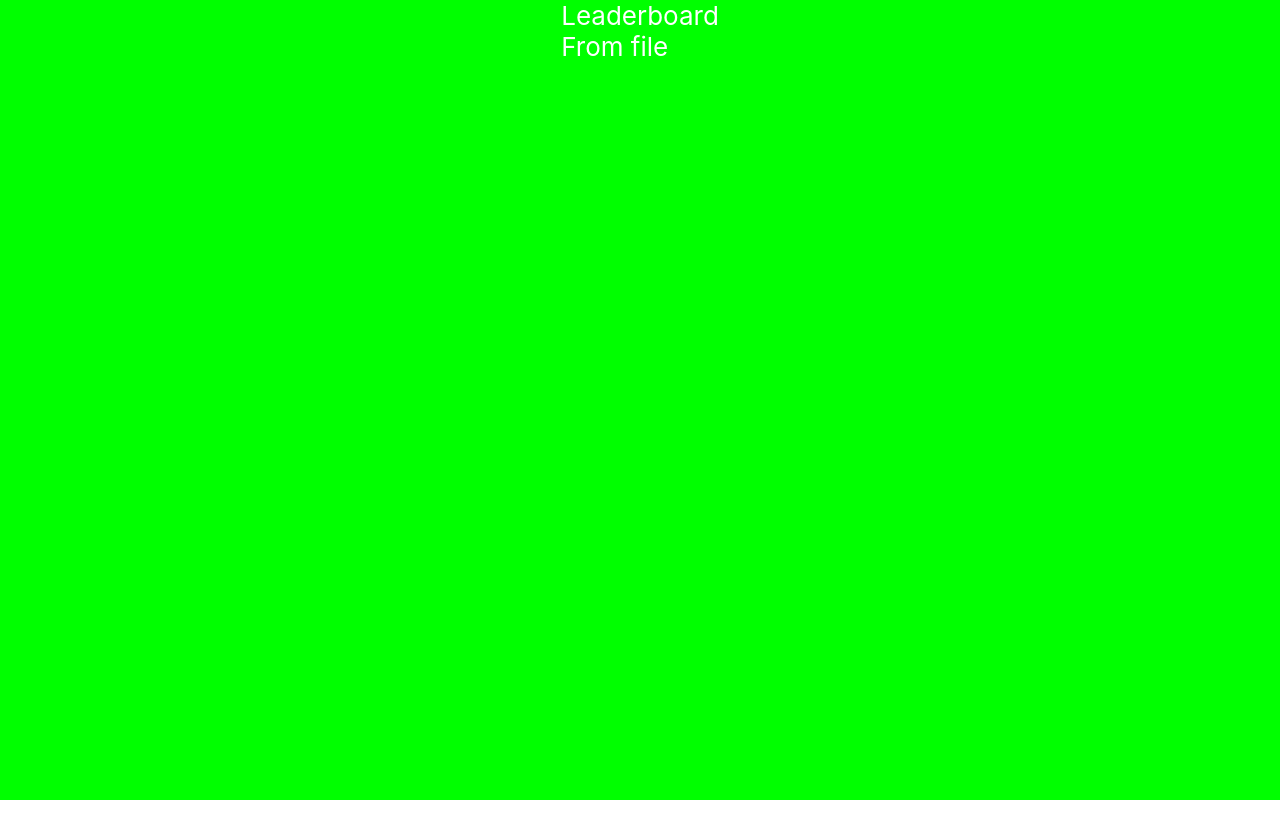
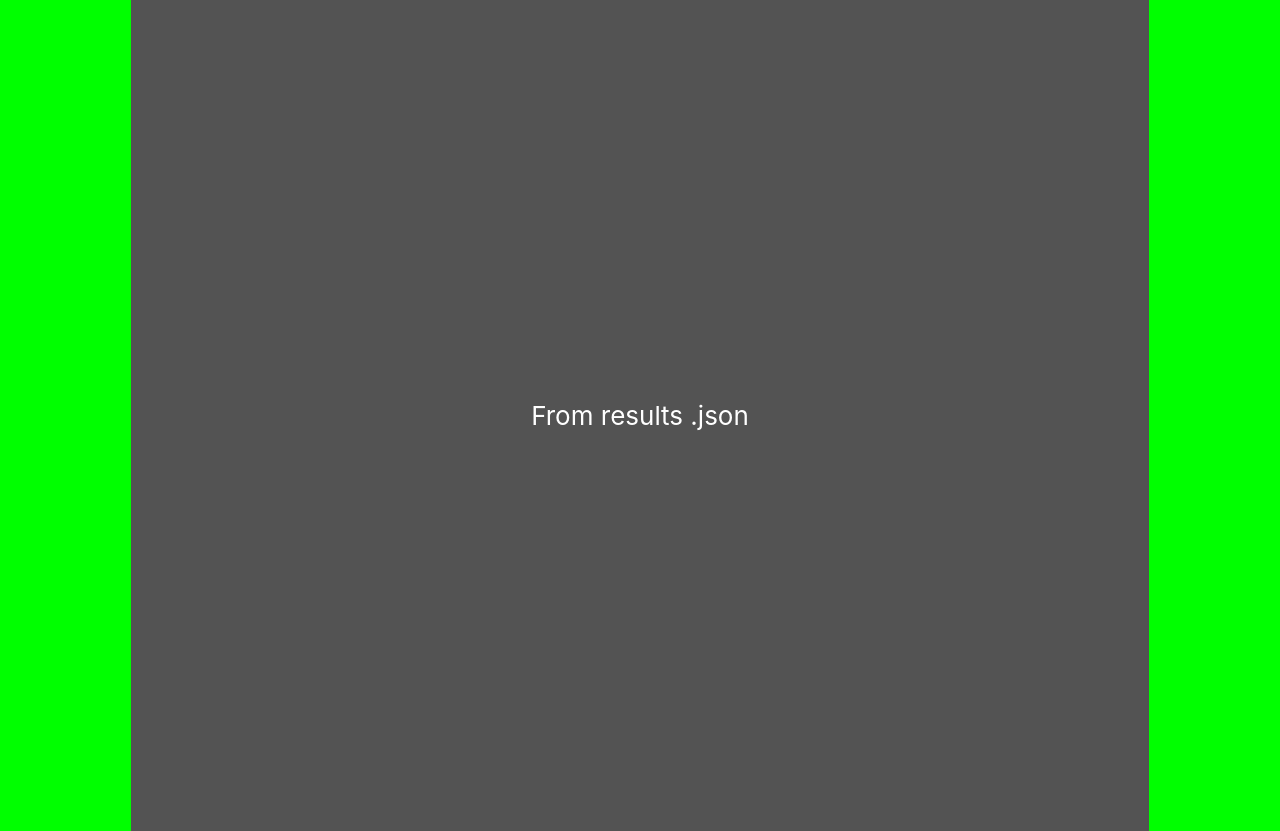
Before and after one commit to RCI-Motorsports/ResultsOverlay, a React (Create React App) app: page / in a window 1280 px wide. Before the commit the page ends 800 px from the top, so only its background shows below. Built offline with nearby package versions, Linux system fonts and the light colour scheme.

Commit message:
Update main menu screen

```diff
--- a/src/App.css
+++ b/src/App.css
@@ -6,6 +6,14 @@
   align-items: center;
   font-size: calc(10px + 2vmin);
   color: white;
+}
+
+.MainMenu {
+  vertical-align: middle;
+  display: table;
+  margin: auto;
+  background: rgb(83, 83, 83);
+  padding: 200px;
 }
 
 .Scoreboard {
--- a/src/OptionsList.js
+++ b/src/OptionsList.js
@@ -2,7 +2,7 @@ import React, { Component } from 'react';
 import Leaderboard from './Leaderboard';
 
 class OptionsList extends Component {
-    allOptions = ["Leaderboard", "From file"];
+    allOptions = [/*"Leaderboard", */"From results .json"];
 
     constructor(props) {
         super(props);
@@ -10,7 +10,7 @@ class OptionsList extends Component {
 
     render() {
         return (
-            <div>
+            <div className='MainMenu'>
                 {
                     this.allOptions.map((option, idx) => {
                         return (<div key={idx} background='black' onClick={() => {
--- a/src/menu.js
+++ b/src/menu.js
@@ -17,12 +17,12 @@ class Menu extends Component {
         let component = <OptionsList onClickedOption={this.onClickedOption}/>;
         if (this.state.activePage === "Leaderboard") {
             component = <Leaderboard />;
-        } else if (this.state.activePage === "From file") {
+        } else if (this.state.activePage === "From results .json") {
             component = <ScoreboardMenu />
         }
 
         return (
-            <div>
+            <div className='MainMenu'>
                 {component}
             </div>
         );
```
